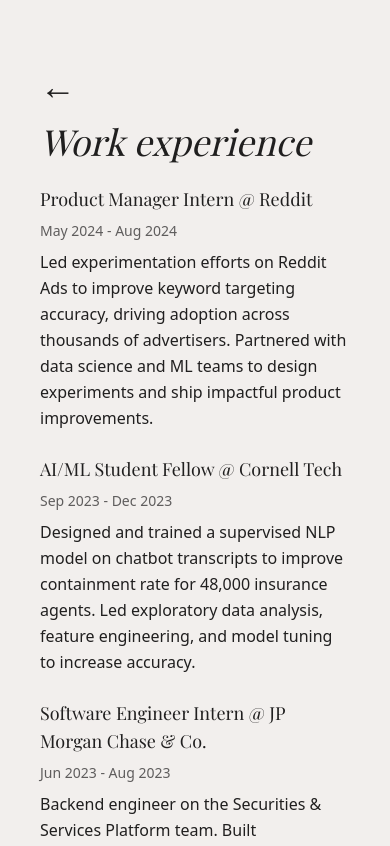
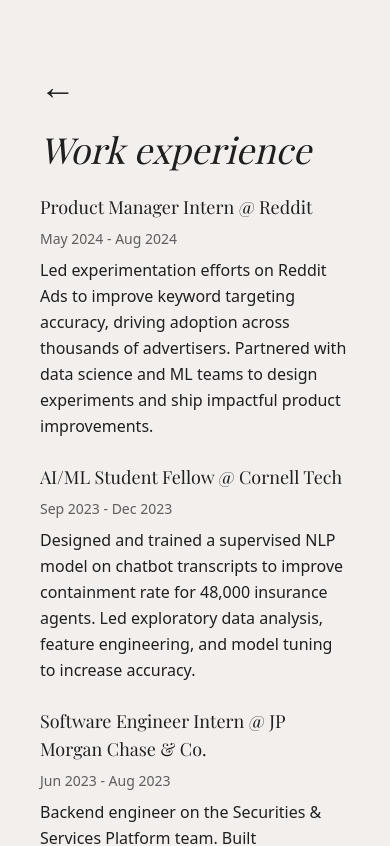
Before and after one commit to syl15/personal-website, a Next.js app: page /experience in a window 390 px wide. Shown: the top 846 px of the page. Built offline with nearby package versions, Linux system fonts and the light colour scheme; a web font is replaced by a local one.

Commit message:
minor styling changes on back button

```diff
--- a/src/app/experience/page.tsx
+++ b/src/app/experience/page.tsx
@@ -5,7 +5,7 @@
 export default function Experience() {
     return (
         <Layout>
-            <div className="flex flex-col lg:flex-row lg:items-center gap-4 lg:gap-3 lg:pl-10 relative">
+            <div className="flex flex-col lg:flex-row lg:items-center gap-6 lg:gap-3 lg:pl-10 relative">
                 <div className="lg:absolute lg:-left-6">
                     <BackButton />
                 </div>
```
